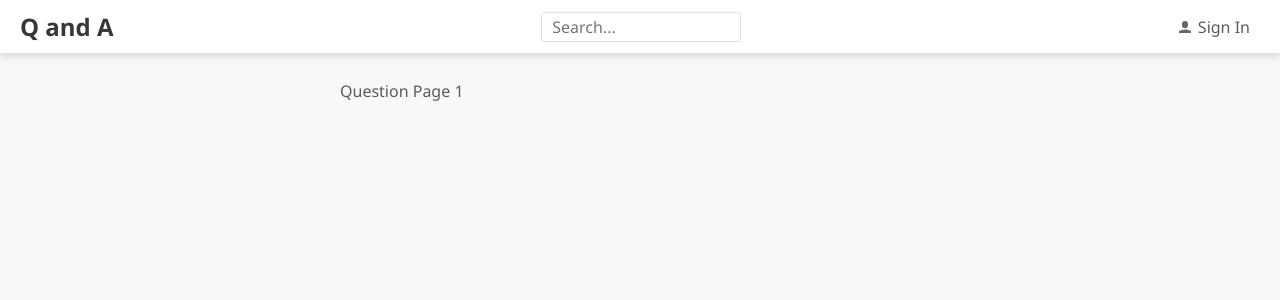
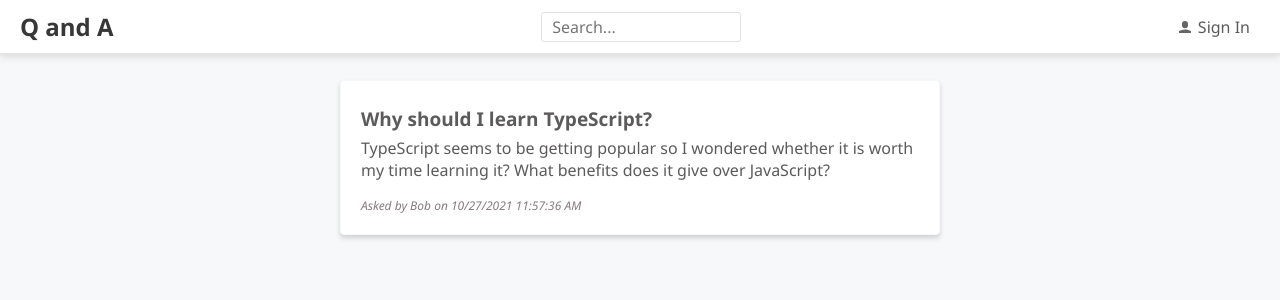
Before and after one commit to vytautas-dotcom/QAprojFrontend, a React (Create React App) app in the folder frontend/: page /questions/1 in a window 1280 px wide. Shown: the top 300 px of the page. Built offline with nearby package versions, Linux system fonts and the light colour scheme.

Commit message:
Get question by id and show it in QuestionPage

```diff
--- a/frontend/src/QuestionData.ts
+++ b/frontend/src/QuestionData.ts
@@ -54,6 +54,14 @@
   return questions.filter((q) => q.answers.length === 0);
 };
 
+export const getQuestion = async (
+  questionId: number
+): Promise<QuestionData | null> => {
+  await wait(500);
+  const results = questions.filter((q) => q.questionId === questionId);
+  return results.length === 0 ? null : results[0];
+};
+
 const wait = (ms: number): Promise<void> => {
   return new Promise((resolve) => setTimeout(resolve, ms));
 };
--- a/frontend/src/QuestionPage.tsx
+++ b/frontend/src/QuestionPage.tsx
@@ -1,9 +1,69 @@
-import React from "react";
+/** @jsxImportSource @emotion/react */
+import { css } from "@emotion/react";
+import { gray3, gray6 } from "./Styles";
+
 import { Page } from "./Page";
 
+import { getQuestion, QuestionData } from "./QuestionData";
+
 import { useParams } from "react-router-dom";
+import React from "react";
 
 export const QuestionPage = () => {
+  const [question, setQuestion] = React.useState<QuestionData | null>(null);
   const { questionId } = useParams();
-  return <Page>Question Page {questionId}</Page>;
+
+  React.useEffect(() => {
+    const doGetQuestion = async (questionId: number) => {
+      const foundQuestion = await getQuestion(questionId);
+      setQuestion(foundQuestion);
+    };
+    if (questionId) doGetQuestion(Number(questionId));
+  }, [questionId]);
+  return (
+    <Page>
+      <div
+        css={css`
+          background-color: white;
+          padding: 15px 20px 20px 20px;
+          border-radius: 4px;
+          border: 1px solid ${gray6};
+          box-shadow: 0 3px 5px 0 rgba(0, 0, 0, 0.16);
+        `}
+      >
+        <div
+          css={css`
+            font-size: 19px;
+            font-weight: bold;
+            margin: 10px 0px 5px;
+          `}
+        >
+          {question === null ? "" : question.title}
+        </div>
+        {question !== null && (
+          <React.Fragment>
+            <p
+              css={css`
+                margin-top: 0px;
+                background-color: white;
+              `}
+            >
+              {question.content}
+            </p>
+            <div
+              css={css`
+                font-size: 12px;
+                font-style: italic;
+                color: ${gray3};
+              `}
+            >
+              {`Asked by ${
+                question.userName
+              } on ${question.created.toLocaleDateString()} ${question.created.toLocaleTimeString()}`}
+            </div>
+          </React.Fragment>
+        )}
+      </div>
+    </Page>
+  );
 };
```
